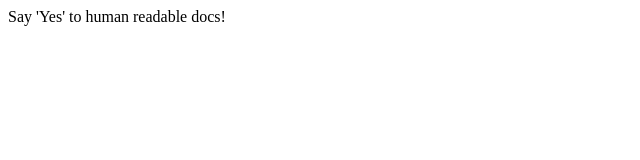
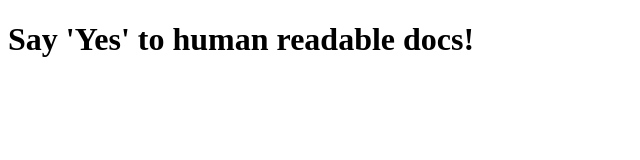
Before and after one commit to OpusCapita/test-github-flow, a website: page docs/index.html in a window 1280 px wide. Shown: the whole page, without its empty margins (0-640 px from the left). Drawn offline with Linux system fonts and the light colour scheme.

Commit message:
Update index.html
headers are sweet!

```diff
--- a/docs/index.html
+++ b/docs/index.html
@@ -7,6 +7,6 @@
 </head>
 
 <body >
-  Say 'Yes' to human readable docs!
+  <h1>Say 'Yes' to human readable docs!</h1>
 </body>
 </html>
```
